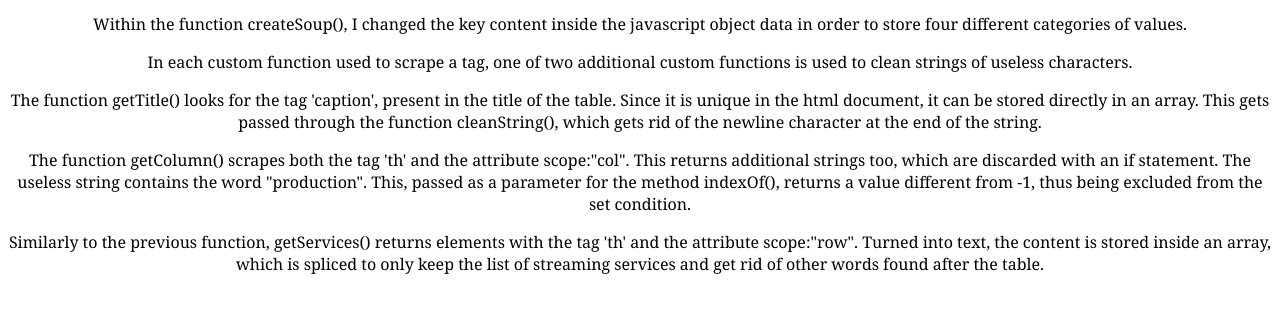
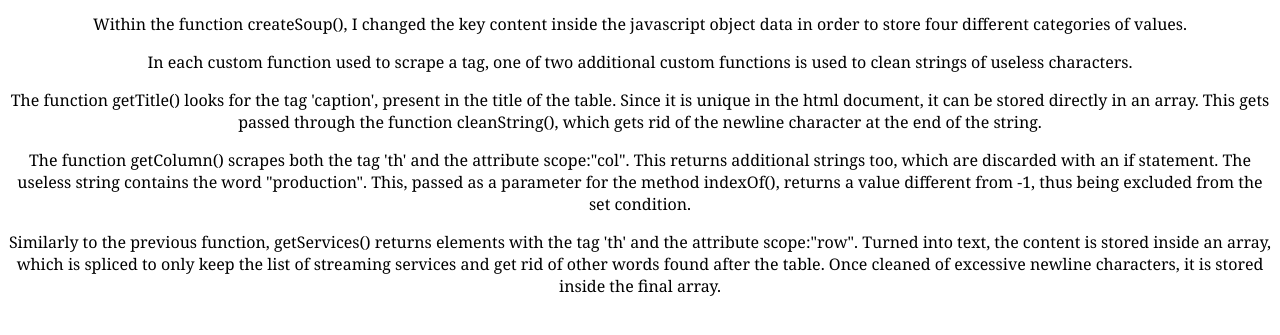
Before and after one commit to fra-fran-fra/WCC2_WikiScrape, a website: page index.html in a window 1280 px wide. Shown: the part 111-446 px from the top of the page. Drawn offline with Linux system fonts and the light colour scheme.

Commit message:
Update index.html

```diff
--- a/index.html
+++ b/index.html
@@ -29,7 +29,7 @@
         The function getColumn() scrapes both the tag 'th' and the attribute scope:"col". This returns additional strings too, which are discarded with an if statement. The useless string contains the word "production". This, passed as a parameter for the method indexOf(), returns a value different from -1, thus being excluded from the set condition.
     </p>
     <p>
-        Similarly to the previous function, getServices() returns elements with the tag 'th' and the attribute scope:"row". Turned into text, the content is stored inside an array, which is spliced to only keep the list of streaming services and get rid of other words found after the table.
+        Similarly to the previous function, getServices() returns elements with the tag 'th' and the attribute scope:"row". Turned into text, the content is stored inside an array, which is spliced to only keep the list of streaming services and get rid of other words found after the table. Once cleaned of excessive newline characters, it is stored inside the final array.
     </p>
 </body>
 
```
